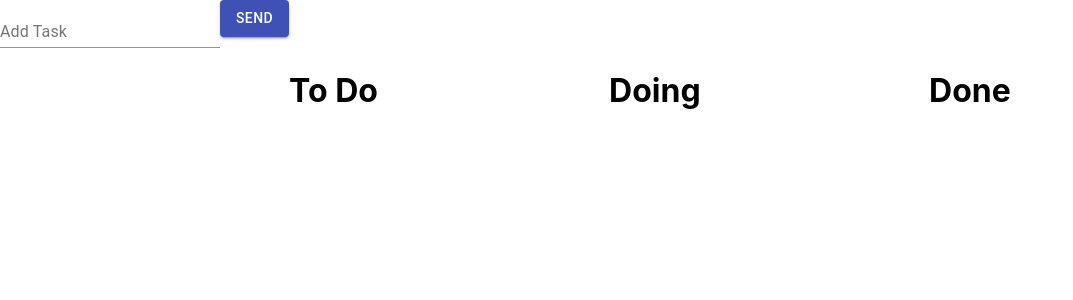
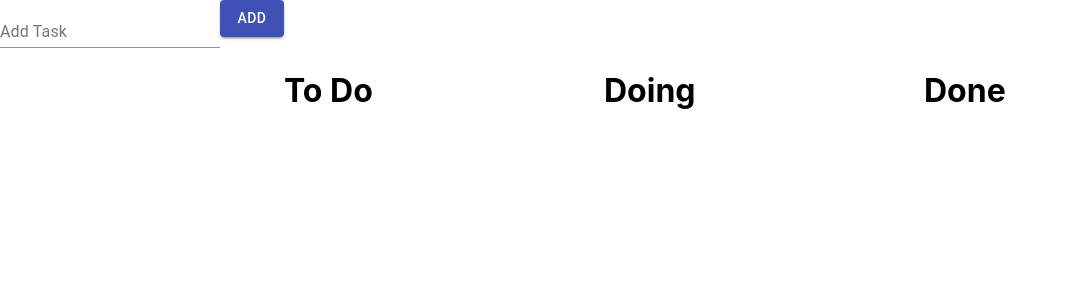
Before and after one commit to vitorcasteluci/todo, a React (Create React App) app: page / in a window 1280 px wide. Shown: the top 300 px of the page, without its empty margins (0-1073 px from the left). Built offline with nearby package versions, Linux system fonts and the light colour scheme.

Commit message:
send to add

```diff
--- a/src/Components/TextField/TextField.js
+++ b/src/Components/TextField/TextField.js
@@ -23,7 +23,7 @@ export default function TextInput(props) {
           onChange={(e) => handleChange(e)}
         />
         <Button variant="contained" color="primary" onClick={handleClick}>
-          Send
+          Add
         </Button>
       </form>
     </div>
```
